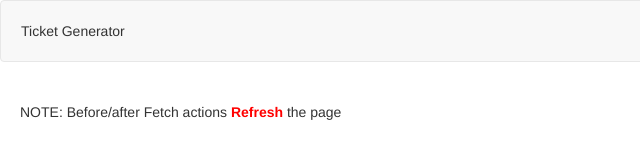
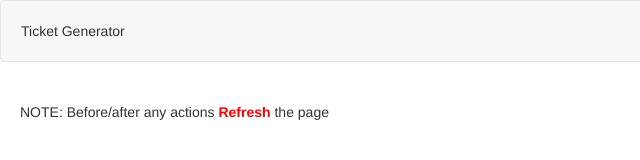
Before and after one commit to Divyathali/tc_generator, a plain HTML site: page index.html in a window 1280 px wide. Shown: the top 160 px of the page, 0-640 px from the left. Drawn offline with nearby package versions, Linux system fonts and the light colour scheme; a web font is replaced by a local one.

Commit message:
Update index.html

```diff
--- a/index.html
+++ b/index.html
@@ -604,7 +604,7 @@ $(document).ready(function(){
 </head>
 <body data-spy="scroll" data-target=".navbar-collapse">
   <nav class="navbar navbar-default bootsnav navbar-fixed  "> <div>Ticket Generator</div> </nav>
-  <div>NOTE: Before/after Fetch actions <b>Refresh</b> the page</div>
+  <div>NOTE: Before/after any actions <b>Refresh</b> the page</div>
  <div class="container">
   <table cellspacing = '20'>
     <tr>
```
